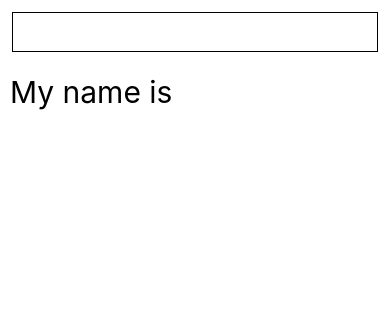
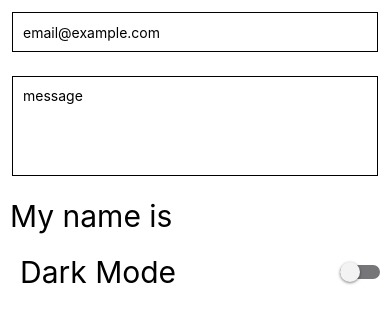
Before and after one commit to SumitChouhanMemorres/RNForms, a React Native app: screen / in a window 390 px wide. Shown: the top 322 px of the page. Built offline with nearby package versions, Linux system fonts and the light colour scheme.

Commit message:
Adds Switch Mode

```diff
--- a/App.js
+++ b/App.js
@@ -5,11 +5,13 @@ import {
   StatusBar,
   SafeAreaView,
   TextInput,
+  Switch,
 } from "react-native";
 import { useState } from "react";
 
 export default function App() {
   const [name, setName] = useState("");
+  const [isDarkMode, setIsDarkMode] = useState(false);
   return (
     <SafeAreaView style={styles.container}>
       <TextInput
@@ -17,8 +19,26 @@ export default function App() {
         value={name}
         onChangeText={setName}
         autoCorrect={false}
+        placeholder="email@example.com"
+        secureTextEntry
+        keyboardType="numeric"
+        autoCapitalize="none"
+      />
+      <TextInput
+        style={[styles.multilineText, styles.input]}
+        placeholder="message"
+        multiline
       />
       <Text style={styles.text}>My name is {name}</Text>
+      <View style={styles.switchContainer}>
+        <Text style={styles.text}>Dark Mode</Text>
+        <Switch
+          value={isDarkMode}
+          onValueChange={() => setIsDarkMode((previousState) => !previousState)}
+          trackColor={{ false: "#767577", true: "lightblue" }}
+          thumbColor="#f4f3f4"
+        />
+      </View>
     </SafeAreaView>
   );
 }
@@ -39,4 +59,14 @@ const styles = StyleSheet.create({
     fontSize: 30,
     padding: 10,
   },
+  multilineText: {
+    minHeight: 100,
+    textAlignVertical: "top",
+  },
+  switchContainer: {
+    flexDirection: "row",
+    alignItems: "center",
+    justifyContent: "space-between",
+    paddingHorizontal: 10,
+  },
 });
```
